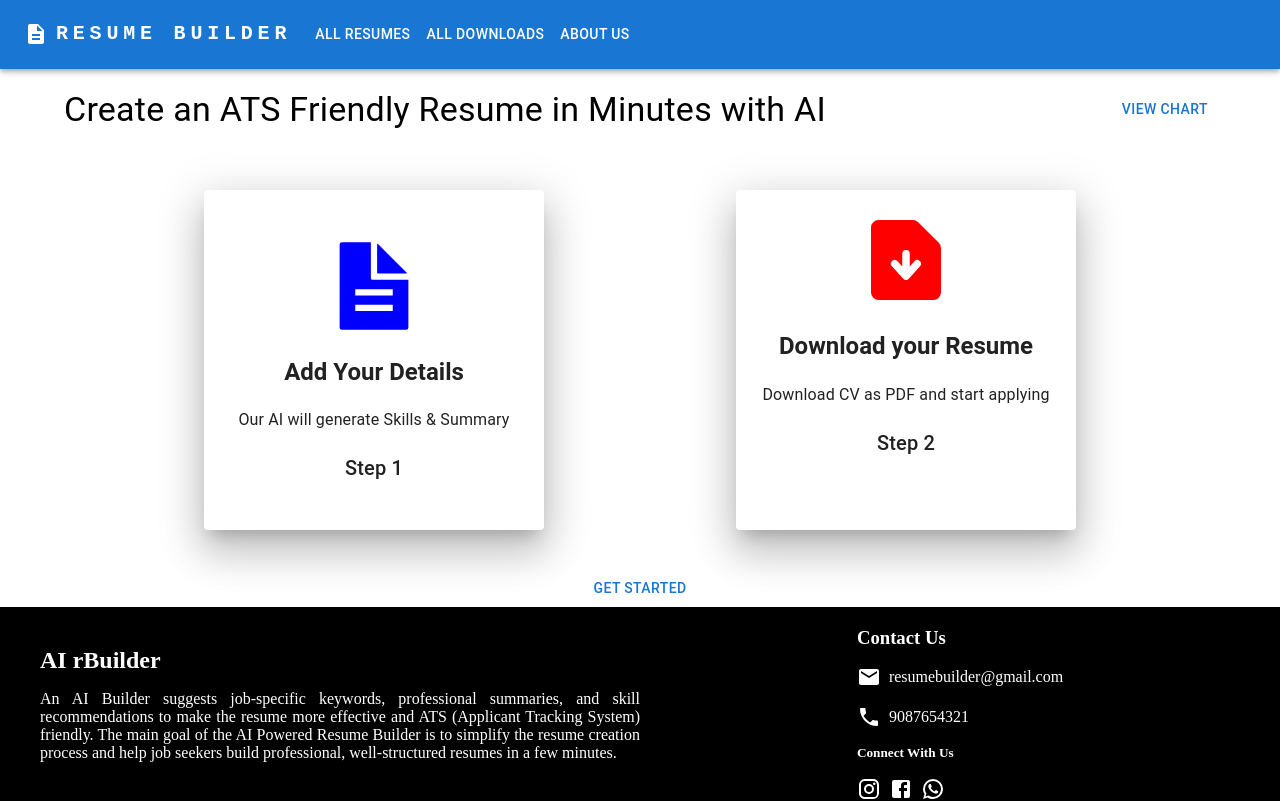
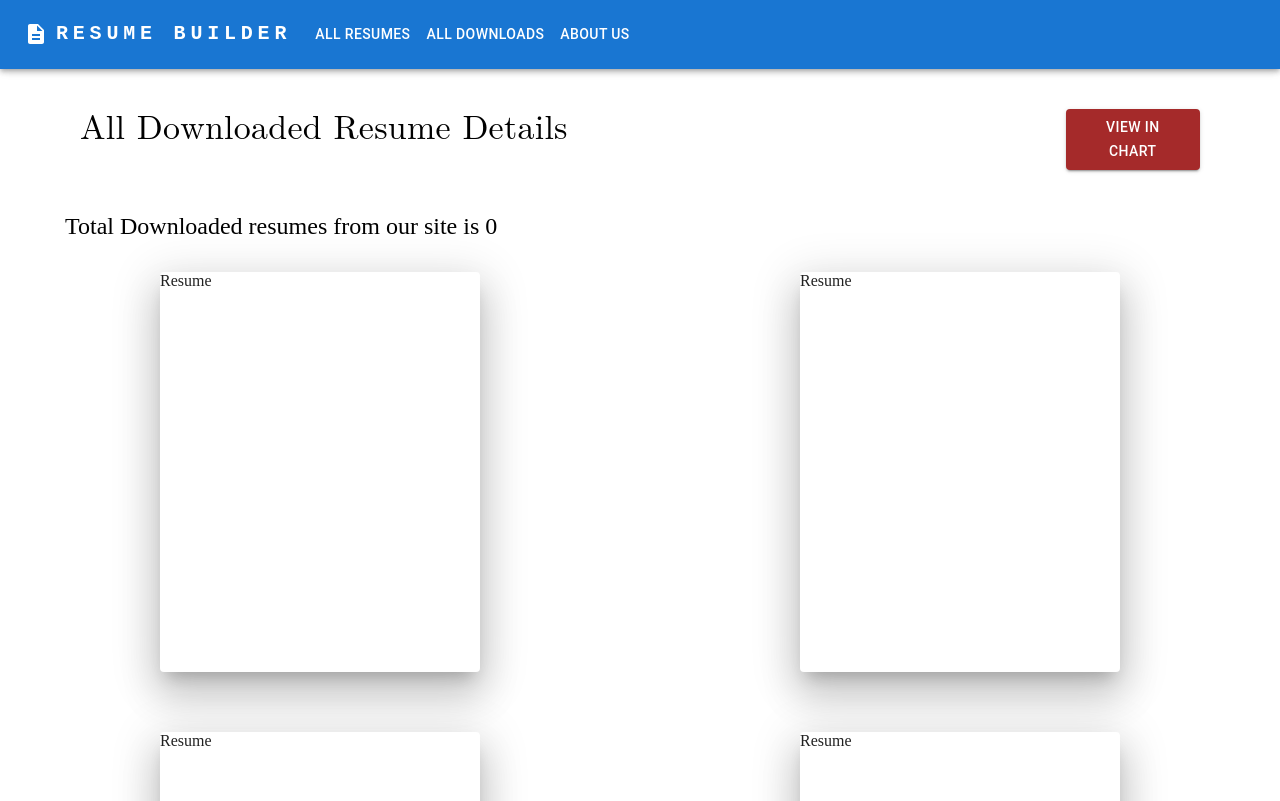
Before and after one commit to workingajk/resume-builder, a React (Vite) app: page /downloads in a window 1280 px wide. Shown: the top 801 px of the page. Built offline with nearby package versions, Linux system fonts and the light colour scheme.

Commit message:
Refactor Download, Home, Resume, and Saved components for improved layout and functionality

```diff
--- a/src/pages/Download.jsx
+++ b/src/pages/Download.jsx
@@ -1,90 +1,56 @@
+import { Typography } from "@mui/material";
 import React from "react";
-import {
-    Box,
-    Button,
-    Container,
-    Paper,
-    Stack,
-    Typography,
-} from "@mui/material";
-import { IoDocumentTextSharp } from "react-icons/io5";
-import { HiMiniDocumentArrowDown } from "react-icons/hi2";
+import { Button, Stack } from "@mui/material";
+import Box from "@mui/material/Box";
+import Paper from "@mui/material/Paper";
 
 function Download() {
     return (
-        <div>
-            <Container>
-                <Box
-                    sx={{
-                        display: "flex",
-                        justifyContent: "space-between",
-                        padding:'20px 0px'
-                    }}
+        <>
+            <Stack
+                direction="row"
+                sx={{ justifyContent: "space-between", my: "40px", mx: "80px" }}
+            >
+                <Typography variant="h4" sx={{ fontFamily: "math" }}>
+                    All Downloaded Resume Details
+                </Typography>
+                <Button
+                    sx={{ width: "12%", backgroundColor: "brown" }}
+                    variant="contained"
                 >
-                    <Typography variant="h4">
-                        Create an ATS Friendly Resume in Minutes with AI
-                    </Typography>
-                    <Button>View Chart</Button>
-                </Box>
-                <Stack
-                    direction={{ xs: "column", sm: "row" }}
-                    spacing={{ xs: 1, sm: 2, md: 24 }}
-                    sx={{
-                        display: "flex",
-                        justifyContent: "center",
-                        padding: "40px 0px",
-                    }}
+                    View in Chart
+                </Button>
+            </Stack>
+            <Box>
+                <Typography
+                    variant="h5"
+                    sx={{ marginLeft: "65px", fontFamily: "initial" }}
                 >
-                    <Paper
-                        elevation={24}
-                        sx={{
-                            width: "300px",
-                            gap:'20px',
-                            height: "300px",
-                            padding: "20px",
-                            display:'flex',
-                            flexDirection:'column',
-                            justifyContent:'center',
-                            alignContent:'center',
-                        }}
-                    >
-                        <IoDocumentTextSharp size={100} style={{ alignSelf: "center" ,color:'blue'}} />
-
-                        <Typography align="center" variant="h5" style={{fontWeight:'bold'}}>Add Your Details</Typography>
-                        <Typography align="center">
-                            Our AI will generate Skills & Summary
-                        </Typography>
-                        <Typography align="center" variant="h6">Step 1</Typography>
-                    </Paper>
-
-                    <Paper
-                        elevation={24}
-
-                        sx={{
-                            width: "300px",
-                            height: "300px",
-                            padding: "20px",
-                            gap:'20px',
-                            display:'flex',
-                            flexDirection:'column',
-                            // justifyContent:'center',
-                            alignContent:'center',
-                        }}
-                    >
-                        <HiMiniDocumentArrowDown size={100} style={{ alignSelf: "center",color:'red' }} />
-
-                        <Typography align="center" variant="h5" style={{fontWeight:'bold'}}>Download your Resume</Typography>
-                        <Typography align="center">
-                            Download CV as PDF and start applying
-                        </Typography>
-                        <Typography align="center" variant="h6">Step 2</Typography>
-                    </Paper>
-                </Stack>
-                <Stack>
-                    <Button>GET STARTED</Button>
-                </Stack>
-            </Container>
-        </div>
+                    Total Downloaded resumes from our site is 0
+                </Typography>
+            </Box>
+            <Box
+                sx={{
+                    display: "flex",
+                    flexWrap: "wrap",
+                    justifyContent:'space-around',
+                    "& > :not(style)": {
+                        m: 1,
+                        width: "25%",
+                        height: 400,
+                        mx: "60px",
+                        my: "30px",
+                    },
+                }}
+            >
+                <Paper elevation={24}>Resume</Paper>
+                <Paper elevation={24}>Resume</Paper>
+                <Paper elevation={24}>Resume</Paper>
+                <Paper elevation={24}>Resume</Paper>
+                <Paper elevation={24}>Resume</Paper>
+                <Paper elevation={24}>Resume</Paper>
+            </Box>
+        </>
     );
 }
 
--- a/src/pages/Home.jsx
+++ b/src/pages/Home.jsx
@@ -5,6 +5,7 @@ import Typography from "@mui/material/Typography";
 import { Box, Stack } from "@mui/material";
 import mainImg from "./../assets/main.jpg";
 import abtImg from "./../assets/abt.jpg";
+import { Link } from "react-router-dom";
 
 function Home() {
     // const [count, setCount] = useState(0);
@@ -46,9 +47,11 @@ function Home() {
                     <Typography variant="h2" component="h2">
                         Your Next Job - All in One
                     </Typography>
+                    <Link to={'/resume'}>
                     <Button sx={{ bgcolor: "brown", color: "white" }}>
                         Make Your Resume with AI
                     </Button>
+                    </Link>
                 </Box>
             </section>
 
--- a/src/pages/Resume.jsx
+++ b/src/pages/Resume.jsx
@@ -1,8 +1,90 @@
 import React from 'react'
+import {
+    Box,
+    Button,
+    Container,
+    Paper,
+    Stack,
+    Typography,
+} from "@mui/material";
+import { IoDocumentTextSharp } from "react-icons/io5";
+import { HiMiniDocumentArrowDown } from "react-icons/hi2";
 
 function Resume() {
   return (
-    <div>Resume</div>
+    <div>
+            <Container>
+                <Box
+                    sx={{
+                        display: "flex",
+                        justifyContent: "space-between",
+                        padding:'20px 0px'
+                    }}
+                >
+                    <Typography variant="h4" style={{fontWeight:'bold'}}>
+                        Create an ATS Friendly Resume in Minutes with AI
+                    </Typography>
+                    <Button variant='contained'  style={{width:'200px', backgroundColor: "brown"}}>View Chart</Button>
+                </Box>
+                <Stack
+                    direction={{ xs: "column", sm: "row" }}
+                    spacing={{ xs: 1, sm: 2, md: 24 }}
+                    sx={{
+                        display: "flex",
+                        justifyContent: "center",
+                        padding: "40px 0px",
+                    }}
+                >
+                    <Paper
+                        elevation={24}
+                        sx={{
+                            width: "300px",
+                            gap:'20px',
+                            height: "300px",
+                            padding: "20px",
+                            display:'flex',
+                            flexDirection:'column',
+                            justifyContent:'center',
+                            alignContent:'center',
+                        }}
+                    >
+                        <IoDocumentTextSharp size={100} style={{ alignSelf: "center" ,color:'blue'}} />
+
+                        <Typography align="center" variant="h5" style={{fontWeight:'bold'}}>Add Your Details</Typography>
+                        <Typography align="center">
+                            Our AI will generate Skills & Summary
+                        </Typography>
+                        <Typography align="center" variant="h6" style={{fontWeight:'bold'}}>Step 1</Typography>
+                    </Paper>
+
+                    <Paper
+                        elevation={24}
+
+                        sx={{
+                            width: "300px",
+                            height: "300px",
+                            padding: "20px",
+                            gap:'20px',
+                            display:'flex',
+                            flexDirection:'column',
+                            justifyContent:'center',
+                            alignContent:'center',
+                        }}
+                    >
+                        <HiMiniDocumentArrowDown size={100} style={{ alignSelf: "center",color:'red' }} />
+
+                        <Typography align="center" variant="h5" style={{fontWeight:'bold'}}>Download your Resume</Typography>
+                        <Typography align="center">
+                            Download CV as PDF and start applying
+                        </Typography>
+                        <Typography align="center" variant="h6" style={{fontWeight:'bold'}}>Step 2</Typography>
+                    </Paper>
+                </Stack>
+                <Stack style={{display:'flex',justifyContent:'center',alignItems:'center', padding:'20px'}}>
+                    <Button variant='contained'  style={{width:'200px', backgroundColor: "brown"}}>GET STARTED</Button>
+                </Stack>
+            </Container>
+        </div>
   )
 }
 
--- a/src/pages/Saved.jsx
+++ b/src/pages/Saved.jsx
@@ -42,7 +42,7 @@ function Saved() {
                     placeholder="Search Job Title "
                     slotProps={{
                         input: {
-                            endAdornment: <CiSearch size={'20px'} fontWei />,
+                            endAdornment: <CiSearch size={'20px'}  />,
                         },
                     }}
                 />
```
